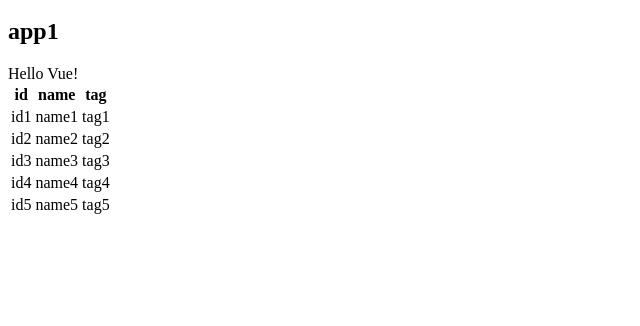
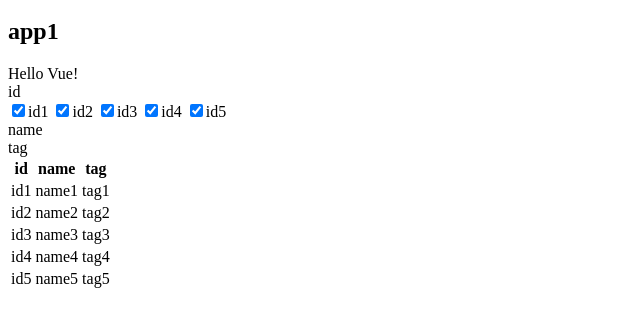
Before and after one commit to nyan4/vue-example-list, a plain HTML site: page index.html in a window 1280 px wide. Shown: the part 48-374 px from the top of the page, without its empty margins (0-640 px from the left). Drawn offline with nearby package versions, Linux system fonts and the light colour scheme.

Commit message:
チェックボックスのon/offでテーブルの対応する列の表示・非表示を行う

```diff
--- a/index.html
+++ b/index.html
@@ -9,19 +9,31 @@
 	<h2>app1</h2>
 	<div id="app1">
 		{{ message }}
+		<div>id</div>
+		<label v-for="(item,key) in show">
+			<input class="toggle" type="checkbox" v-model="item.isActive">{{key}}
+		</label>
+
+		<div>name</div>
+
+		<div>tag</div>
 
 		<table>
 			<tr>
 				<th v-for="column in columns" @click="sort(column)">{{ column }}</th>
 			</tr>
 			<tr v-for="item in newdata">
-				<td v-for="val in item">{{ val }}</td>
+				<td v-for="val in item" v-show="show[item.id].isActive">
+					{{ val }}
+				</td>
 			</tr>
 		</table>
 	</div>
 
+	<style type="text/css">
+	</style>
+
 	<script>
-
 var data = [
 	{id: 'id1', name:'name1', tag:'tag1'},
 	{id: 'id2', name:'name2', tag:'tag2'},
@@ -34,6 +46,7 @@ var app1 = new Vue({
 	el: '#app1',
 	data: {
 		message: 'Hello Vue!',
+		show: {},
 		sortkey: "",
 		sortorders: {},
 		columns: [],
@@ -50,6 +63,12 @@ var app1 = new Vue({
 			sortorders[key] = 1;
 		});
 		this.sortorders = sortorders;
+
+		var show = {};
+		this.data.forEach(function(value,index,array){
+			show[value.id] = {isActive:true};
+		});
+		this.show = show;
 	},
 	computed: {
 		newdata: function() {
```
